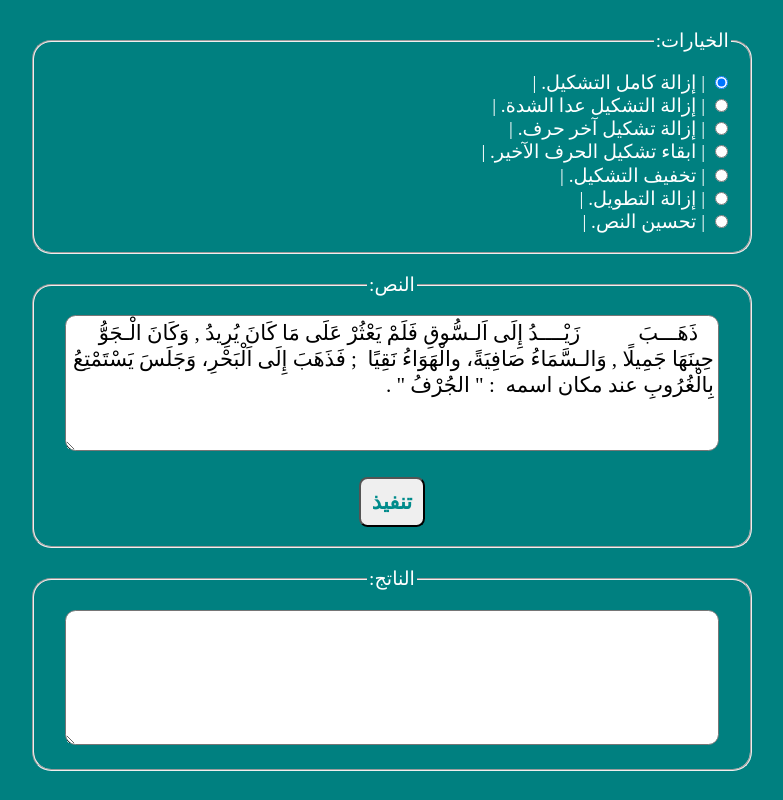
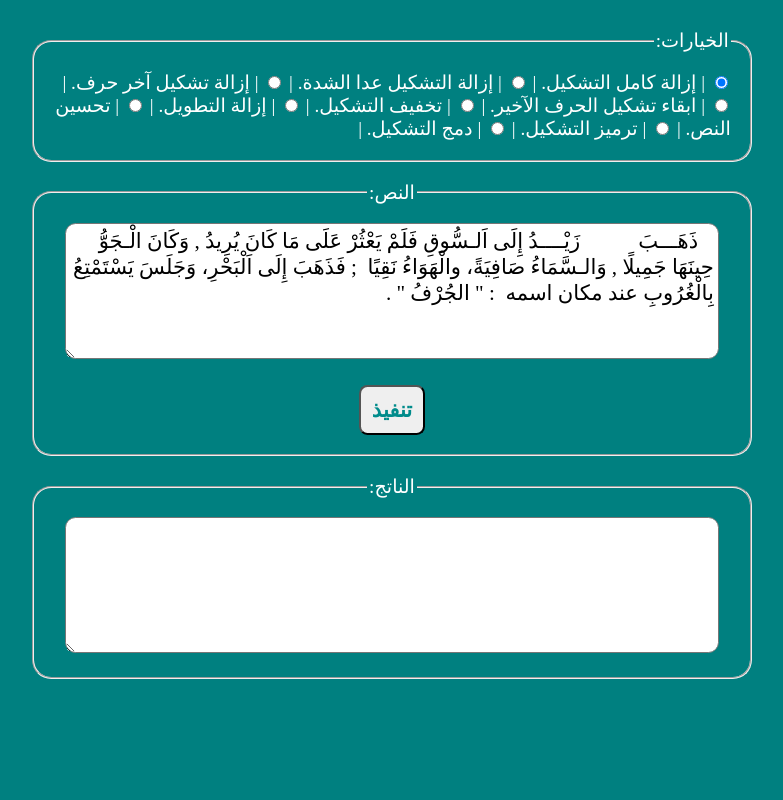
Before and after one commit to HaniAmmar/JSArabicLib, a website: page index.html in a window 1280 px wide. Shown: the whole page, without its empty margins (248-1031 px from the left). Drawn offline with Linux system fonts and the light colour scheme.

Commit message:
Add EncodeTashkil and DecodeTashkil

```diff
--- a/index.html
+++ b/index.html
@@ -10,57 +10,77 @@
 
 <body>
     <div id="main">
-        <div>
         <fieldset class="options">
             <legend>الخيارات:</legend>
             <input type="radio" id="RemoveAllTashkil" name="options" value="1" checked="checked" />
-                <label for="RemoveAllTashkil">إزالة كامل التشكيل.</label><br />
+            <label for="RemoveAllTashkil">إزالة كامل التشكيل.</label>
             <input type="radio" id="RemoveTashkilKeepShadda" name="options" value="2" />
-                <label for="RemoveTashkilKeepShadda">إزالة التشكيل عدا الشدة.</label><br />
+            <label for="RemoveTashkilKeepShadda">إزالة التشكيل عدا الشدة.</label>
             <input type="radio" id="RemoveLastTashkil" name="options" value="3" />
-                <label for="RemoveLastTashkil">إزالة تشكيل آخر حرف.</label><br />
+            <label for="RemoveLastTashkil">إزالة تشكيل آخر حرف.</label>
             <input type="radio" id="KeepLastTashkilOnly" name="options" value="4" />
-                <label for="KeepLastTashkilOnly">ابقاء تشكيل الحرف الآخير.</label><br />
+            <label for="KeepLastTashkilOnly">ابقاء تشكيل الحرف الآخير.</label>
             <input type="radio" id="ReduceTashkil" name="options" value="5" />
-                <label for="ReduceTashkil">تخفيف التشكيل.</label><br />
+            <label for="ReduceTashkil">تخفيف التشكيل.</label>
             <input type="radio" id="RemoveTatweel" name="options" value="6" />
-                <label for="RemoveTatweel">إزالة التطويل.</label><br />
+            <label for="RemoveTatweel">إزالة التطويل.</label>
             <input type="radio" id="ImproveText" name="options" value="7" />
-                <label for="ImproveText">تحسين النص.</label><br />
+            <label for="ImproveText">تحسين النص.</label>
+            <input type="radio" id="EncodeTashkil" name="options" value="8" />
+            <label for="EncodeTashkil">ترميز التشكيل.</label>
+            <input type="radio" id="DecodeTashkil" name="options" value="9" />
+            <label for="DecodeTashkil">دمج التشكيل.</label>
         </fieldset>
-        </div>
-        <div>
-            <fieldset>
+
+        <fieldset id="text_fieldset">
             <legend>النص:</legend>
             <textarea rows="5"
                 id="input_text">   ذَهَـــبَ           زَيْــــدُ إِلَى اَلـسُّوقِ فَلَمْ يَعْثُرْ عَلَى مَا كَانَ يُرِيدُ , وَكَانَ الْـجَوُّ حِينَهَا جَمِيلًا , وَالـسَّمَاءُ صَافِيَةً، والْهَوَاءُ نَقِيًا  ; فَذَهَبَ إِلَى اَلْبَحْرِ، وَجَلَسَ يَسْتَمْتِعُ بِالْغُرُوبِ عند مكان اسمه  : " الجُرْفُ " . </textarea>
             <button type="button" id="execute">تنفيذ</button>
         </fieldset>
-        </div>
-        <div>
-            <fieldset>
+
+        <fieldset id="result_fieldset">
             <legend>الناتج:</legend>
             <textarea id="result_text" rows="5"></textarea>
             <!-- <button type="button" onclick="">نسخ</button> -->
         </fieldset>
-        </div>
+
+        <fieldset id="tashkil_fieldset">
+            <legend>رموز التشكيل:</legend>
+            <textarea id="tashkil_text" rows="5" dir="ltr"></textarea>
+        </fieldset>
     </div>
 
     <script>
         "use strict";
         window.onload = function () {
+            const ops = document.getElementsByName("options");
+            const tashkilFieldset = document.getElementById("tashkil_fieldset");
             let selectedOP = 0;
 
-            const ops = document.getElementsByName("options");
+
+            function CheckTashkilFieldsetDisplay(selectedOP) {
+                switch (selectedOP) {
+                    case 8:
+                    case 9:
+                        tashkilFieldset.style.display = 'block';
+                        break;
+                    default:
+                        tashkilFieldset.style.display = 'none';
+                }
+            }
+
             for (let i = 0; i < ops.length; i++) {
-                const r = ops[i];
+                const op = ops[i];
 
-                r.addEventListener("change", function () {
+                op.addEventListener("change", function () {
                     selectedOP = parseInt(this.value, 10);
+                    CheckTashkilFieldsetDisplay(selectedOP);
                 });
 
-                if (r.checked) {
-                    selectedOP = parseInt(r.value, 10);
+                if (op.checked) {
+                    selectedOP = parseInt(op.value, 10);
+                    CheckTashkilFieldsetDisplay(selectedOP);
                 }
             }
 
@@ -69,6 +89,7 @@
             jsElement.onload = function () {
                 const inputText = document.getElementById("input_text");
                 const resultText = document.getElementById("result_text");
+                const tashkilText = document.getElementById("tashkil_text");
 
                 document.getElementById("execute").addEventListener("click", function () {
                     resultText.value = (function () {
@@ -85,6 +106,14 @@
                                 return ArLib.RemoveTatweel(inputText.value);
                             case 7:
                                 return ArLib.ImproveText(inputText.value);
+                            case 8:
+                                {
+                                    const ret = ArLib.EncodeTashkil(inputText.value);
+                                    tashkilText.value = ret.EncodeTashkil;
+                                    return ret.StrippedText;
+                                }
+                            case 9:
+                                return ArLib.DecodeTashkil(inputText.resultText, tashkilText.value);
                             default:
                                 return "";
                         }
```
Lines whose indentation alone changed are shown as unchanged.
